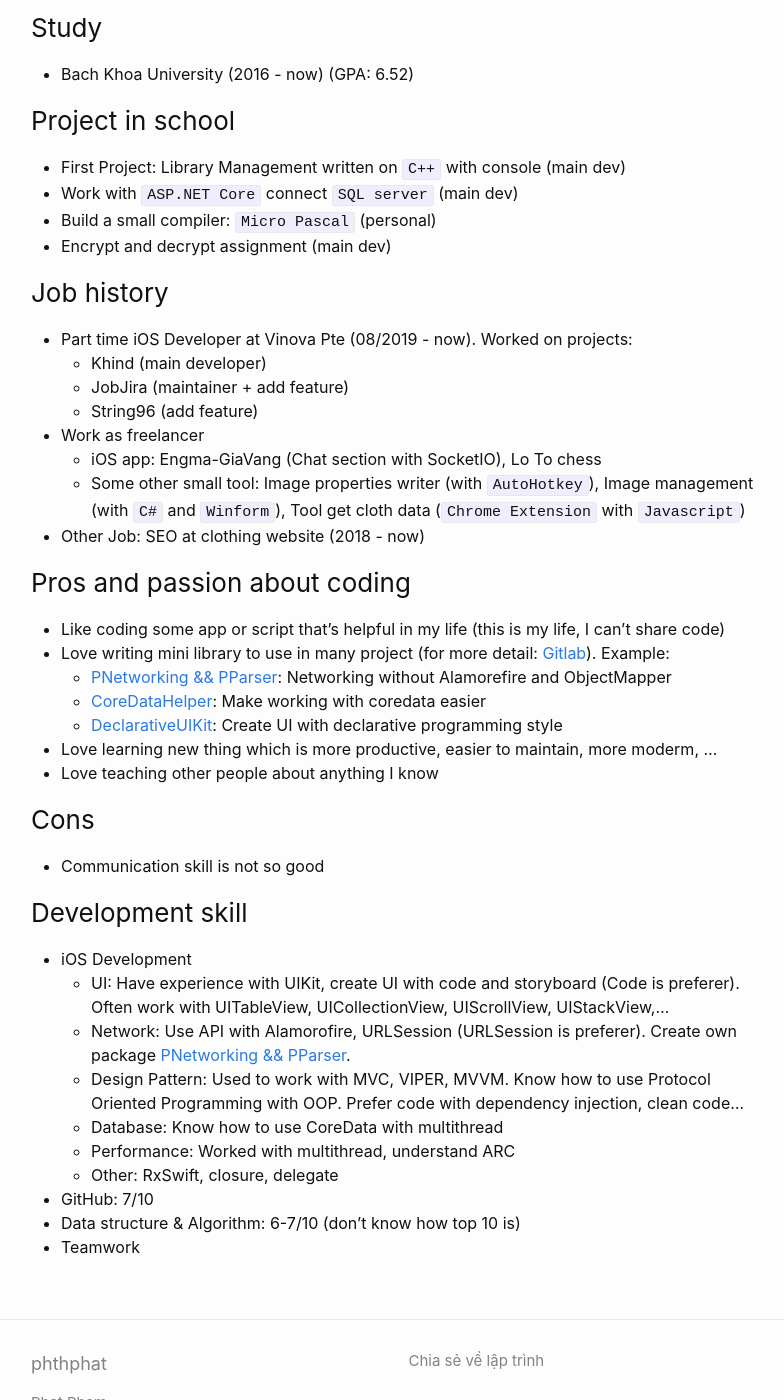
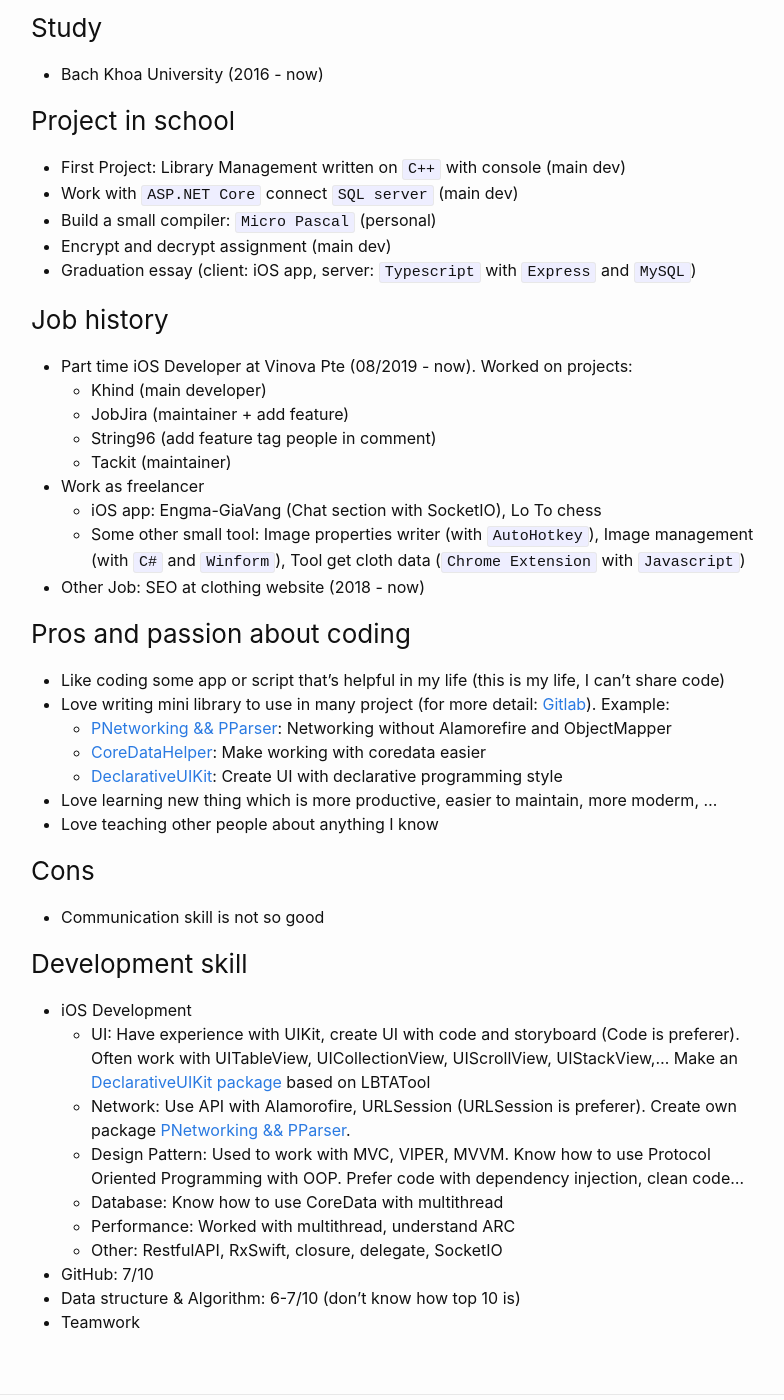
Before and after one commit to phthphat/phthphat.github.io, a Jekyll site: the page built from about.md, in a window 1280 px wide and 1400 px high, scrolled down 465 px. Shown: the whole window, without its empty margins (239-1023 px from the left). Built offline with Jekyll 4.4.1, drawn with Linux system fonts in a browser that asks for light colours; some of the changed text lies outside the part shown.

Commit message:
Update about

```diff
--- a/about.md
+++ b/about.md
@@ -10,25 +10,27 @@ permalink: /about/
 - Company history:
     - Vinova (intern: 06-07/2019, part-time: 08/2019 - now)
 - Contact:
-  - LinkedIn: [https://www.linkedin.com/in/phát-phạm-714456191/](https://www.linkedin.com/in/phát-phạm-714456191/)
+  - LinkedIn: [https://www.linkedin.com/in/phthphat/](https://www.linkedin.com/in/phthphat/)
   - Facebook: [Phat Phạm](https://www.facebook.com/phthphat)
   - Gitlab: [https://gitlab.com/phthphat](https://gitlab.com/phthphat)
   - Email: phthphat@gmail.com
 
 ### Study
-- Bach Khoa University (2016 - now) (GPA: 6.52)
+- Bach Khoa University (2016 - now)
 
 ### Project in school
 - First Project: Library Management written on `C++` with console (main dev)
 - Work with `ASP.NET Core` connect `SQL server` (main dev)
 - Build a small compiler: `Micro Pascal` (personal)
 - Encrypt and decrypt assignment (main dev)
+- Graduation essay (client: iOS app, server: `Typescript` with `Express` and `MySQL`)
 
 ### Job history
 - Part time iOS Developer at Vinova Pte (08/2019 - now). Worked on projects:
   - Khind (main developer)
   - JobJira (maintainer + add feature)
-  - String96 (add feature)
+  - String96 (add feature tag people in comment)
+  - Tackit (maintainer)
 - Work as freelancer
     - iOS app: Engma-GiaVang (Chat section with SocketIO), Lo To chess
     - Some other small tool: Image properties writer (with `AutoHotkey`), Image management (with `C#` and `Winform`), Tool get cloth data (`Chrome Extension` with `Javascript`)
@@ -48,12 +50,12 @@ permalink: /about/
 
 ### Development skill
 - iOS Development
-  - UI: Have experience with UIKit, create UI with code and storyboard (Code is preferer). Often work with UITableView, UICollectionView, UIScrollView, UIStackView,...
+  - UI: Have experience with UIKit, create UI with code and storyboard (Code is preferer). Often work with UITableView, UICollectionView, UIScrollView, UIStackView,... Make an [DeclarativeUIKit package](https://gitlab.com/phthphat-share/declarativeuikit) based on LBTATool
   - Network: Use API with Alamorofire, URLSession (URLSession is preferer). Create own package [PNetworking && PParser](https://gitlab.com/phthphat-share/pnetworking.git).
   - Design Pattern: Used to work with MVC, VIPER, MVVM. Know how to use Protocol Oriented Programming with OOP. Prefer code with dependency injection, clean code...
   - Database: Know how to use CoreData with multithread
   - Performance: Worked with multithread, understand ARC
-  - Other: RxSwift, closure, delegate
+  - Other: RestfulAPI, RxSwift, closure, delegate, SocketIO
 - GitHub: 7/10
 - Data structure & Algorithm: 6-7/10 (don't know how top 10 is)
 - Teamwork
```
Also changed, not shown: introduce.md (deleted, +0 -5 lines), 1 other file.
